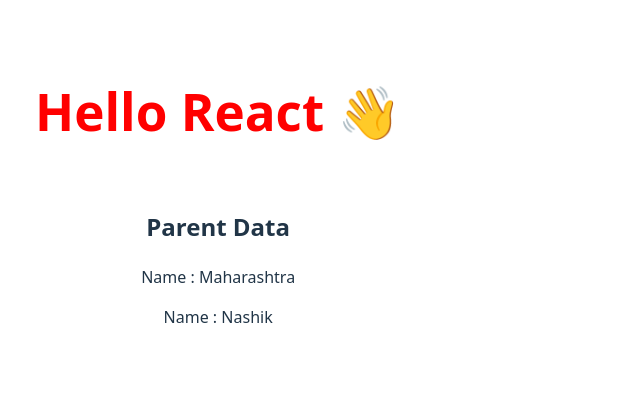
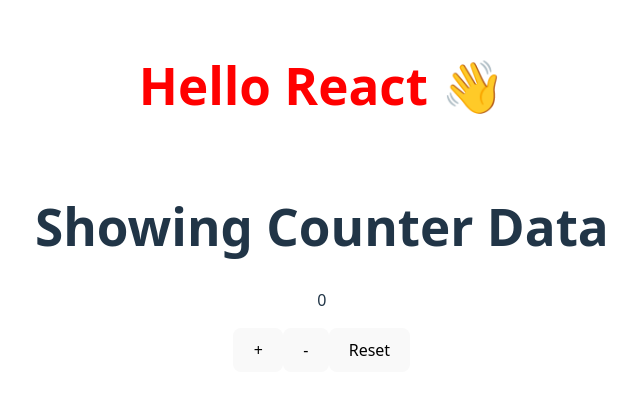
Before and after one commit to makedreams0048-dot/React_Functionalities, a React (Vite) app: page / in a window 1280 px wide. Shown: the part 173-568 px from the top of the page, without its empty margins (215-855 px from the left). Built offline with nearby package versions, Linux system fonts and the light colour scheme.

Commit message:
Here Handling Lefting State Up Parent ui manage from child

```diff
--- a/src/App.jsx
+++ b/src/App.jsx
@@ -13,8 +13,11 @@
 import MultiInputForm from "./components/FormsInputHandling_in_React/MultiInputForm/MultiInputForm"
 import Test from "./components/FormsInputHandling_in_React/MultiInputForm/Test"
 import Age from "./components/FormsInputHandling_in_React/MultiInputForm/Age"
-import Parent from "./components/PropsFunctionality/Parent";
+// import Parent from "./components/PropsFunctionality/Parent";
 import State from "./components/PropsFunctionality/Task/State";
+import ParentCounter from "./components/Startliftingstateup_child_to_parent_update/ParentCounter";
+import ParentData from "./components/Startliftingstateup_child_to_parent_update/Task/ParentData";
+import DataParent from "./components/Startliftingstateup_child_to_parent_update/Task1/DataParent";
 
 function App() {
   return (
@@ -35,7 +38,10 @@
       {/* <MultiInputForm/> */}
       {/* <Test/> */}
       {/* <Age/> */}
-      <State/>
+      {/* <State/> */}
+      {/* <ParentCounter /> */}
+      {/* <ParentData/> */}
+      <DataParent/>
 
     </div>
   );
--- /dev/null
+++ b/src/components/Startliftingstateup_child_to_parent_update/CounterButtons.jsx
@@ -0,0 +1,11 @@
+function CounterButtons(props) {
+  return (
+    <div>
+      <button onClick={props.increase}>+</button>
+      <button onClick={props.decrease}>-</button>
+      <button onClick={props.reset}>Reset</button>
+    </div>
+  );
+}
+
+export default CounterButtons;
--- /dev/null
+++ b/src/components/Startliftingstateup_child_to_parent_update/ParentCounter.jsx
@@ -0,0 +1,21 @@
+import { useState } from "react";
+import CounterButtons from "./CounterButtons";
+
+function ParentCounter() {
+  const [count, setCount] = useState(0);
+
+  return (
+    <div>
+      <h2>Parent Counter</h2>
+      <p>Count: {count}</p>
+
+      <CounterButtons
+        increase={() => setCount(count + 1)}
+        decrease={() => setCount(count - 1)}
+        reset={() => setCount(0)}
+      />
+    </div>
+  );
+}
+
+export default ParentCounter;
--- /dev/null
+++ b/src/components/Startliftingstateup_child_to_parent_update/Task/CounterData.jsx
@@ -0,0 +1,11 @@
+function CounterData(props) {
+  return (
+    <div>
+      <button onClick={props.increase}>+</button>
+      <button onClick={props.decrease}>-</button>
+      <button onClick={props.reset}>Reset</button>
+    </div>
+  );
+}
+
+export default CounterData;
--- /dev/null
+++ b/src/components/Startliftingstateup_child_to_parent_update/Task/ParentData.jsx
@@ -0,0 +1,21 @@
+import { useState } from "react";
+import CounterData from "./../Task/CounterData";
+
+function ParentData() {
+  const [count, setCount] = useState(0);
+
+  return (
+    <div>
+      <h2>Parent Counter</h2>
+      <p>Count: {count}</p>
+
+      <CounterData
+        increase={() => setCount(count + 1)}
+        decrease={() => setCount(count - 1)}
+        reset={() => setCount(0)}
+      />
+    </div>
+  );
+}
+
+export default ParentData;
--- /dev/null
+++ b/src/components/Startliftingstateup_child_to_parent_update/Task1/DataCounter.jsx
@@ -0,0 +1,15 @@
+function DataCounter(props){
+
+    return(
+
+        <div>
+
+            <button onClick={props.increese}>+</button>
+            <button onClick={props.decreese}>-</button>
+            <button onClick={props.reset}>Reset</button>
+
+        </div>
+    );
+}
+
+export default DataCounter
--- /dev/null
+++ b/src/components/Startliftingstateup_child_to_parent_update/Task1/DataParent.jsx
@@ -0,0 +1,29 @@
+import { useState } from "react";
+import DataCounter from "./../Task1/DataCounter"
+
+
+function DataParent(){
+
+       const[count,setCount]=useState(0);
+
+    return(
+
+        <div>
+
+            <h1>Showing Counter Data</h1>
+            <p>{count}</p>
+
+            <DataCounter
+
+             increese={()=>setCount(count+1)}
+             decreese={()=>setCount(count-1)}
+             reset={()=>setCount(0)}
+
+            />
+
+
+        </div>
+    );
+}
+
+export default DataParent
```
